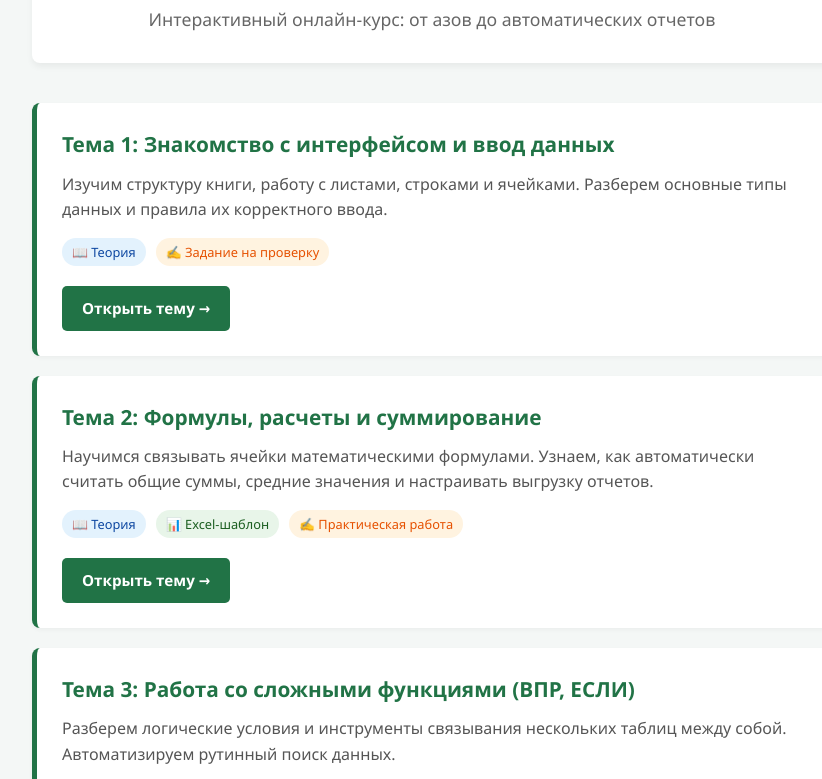
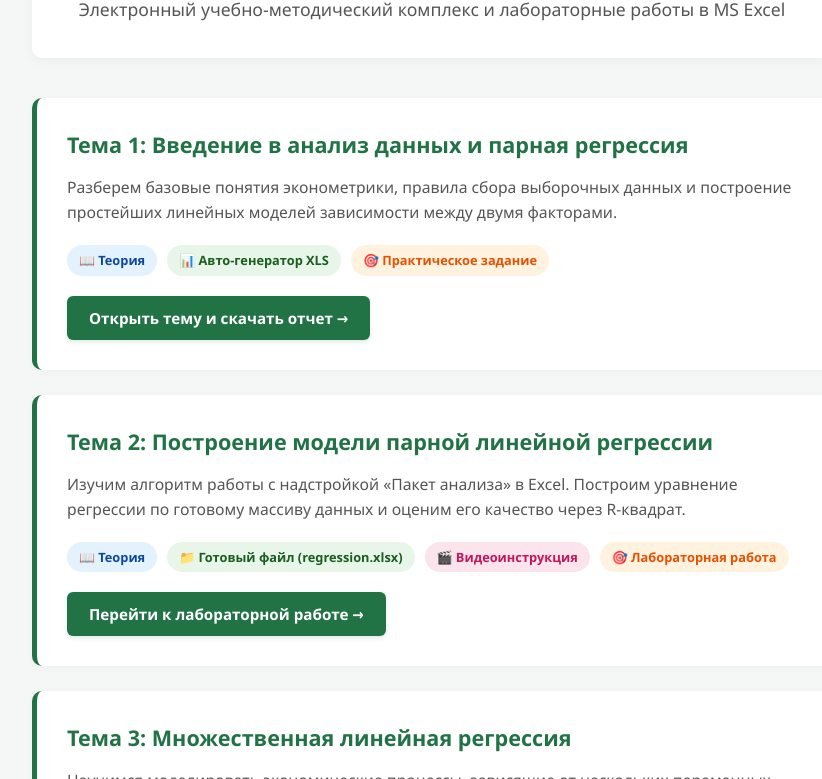
Before and after one commit to 9vallav-debug/econometrika, a plain HTML site: page index.html in a window 1280 px wide. Shown: the part 146-925 px from the top of the page, without its empty margins (208-1030 px from the left). Drawn offline with Linux system fonts and the light colour scheme.

Commit message:
Update index.html

```diff
--- a/index.html
+++ b/index.html
@@ -3,9 +3,9 @@
 <head>
     <meta charset="UTF-8">
     <meta name="viewport" content="width=device-width, initial-scale=1.0">
-    <title>Обучающий курс по Excel</title>
+    <title>Эконометрика и моделирование в Excel</title>
     <style>
-        /* Базовые современные стили для страницы */
+        /* Главные стили оформления */
         body {
             font-family: 'Segoe UI', Tahoma, Geneva, Verdana, sans-serif;
             line-height: 1.6;
@@ -17,56 +17,58 @@
         .container {
             max-width: 800px;
             margin: 40px auto;
-            padding: 20px;
+            padding: 0 20px;
         }
         header {
             text-align: center;
             margin-bottom: 40px;
             background: #ffffff;
-            padding: 30px;
-            border-radius: 8px;
-            box-shadow: 0 4px 6px rgba(0,0,0,0.05);
+            padding: 35px 20px;
+            border-radius: 10px;
+            box-shadow: 0 4px 12px rgba(0,0,0,0.04);
         }
         h1 {
-            color: #217346; /* Фирменный зеленый цвет Excel */
+            color: #217346;
             margin: 0 0 10px 0;
+            font-size: 2.2rem;
         }
         .subtitle {
-            color: #666;
+            color: #555;
             font-size: 1.1rem;
             margin: 0;
         }
 
-        /* Стили для карточек с темами */
+        /* Список карточек */
         .topic-list {
             display: flex;
             flex-direction: column;
-            gap: 20px;
+            gap: 25px;
         }
         .topic-card {
             background: #ffffff;
-            padding: 25px;
-            border-radius: 8px;
-            box-shadow: 0 2px 4px rgba(0,0,0,0.04);
+            padding: 30px;
+            border-radius: 10px;
+            box-shadow: 0 2px 8px rgba(0,0,0,0.03);
             border-left: 5px solid #217346;
             transition: transform 0.2s, box-shadow 0.2s;
         }
         .topic-card:hover {
             transform: translateY(-2px);
-            box-shadow: 0 4px 12px rgba(0,0,0,0.08);
+            box-shadow: 0 5px 15px rgba(0,0,0,0.08);
         }
         .topic-title {
-            font-size: 1.3rem;
+            font-size: 1.35rem;
             color: #217346;
-            margin: 0 0 10px 0;
+            margin: 0 0 12px 0;
             font-weight: bold;
         }
         .topic-desc {
             color: #555;
-            margin: 0 0 15px 0;
+            margin: 0 0 20px 0;
+            font-size: 0.98rem;
         }
 
-        /* Метки содержимого (Теория, Файл, Задание) */
+        /* Метки содержимого (Баджи) */
         .badges {
             display: flex;
             gap: 10px;
@@ -75,24 +77,26 @@
         }
         .badge {
             font-size: 0.8rem;
-            padding: 4px 10px;
+            padding: 5px 12px;
             border-radius: 20px;
-            font-weight: 500;
+            font-weight: 600;
         }
         .badge-theory { background: #e3f2fd; color: #0d47a1; }
         .badge-file { background: #e8f5e9; color: #1b5e20; }
         .badge-task { background: #fff3e0; color: #e65100; }
+        .badge-video { background: #fce4ec; color: #c2185b; }
 
-        /* Стильная кнопка перехода */
+        /* Ссылки-кнопки */
         .btn-link {
             display: inline-block;
             background-color: #217346;
             color: white;
             text-decoration: none;
-            padding: 10px 20px;
-            border-radius: 5px;
+            padding: 10px 22px;
+            border-radius: 6px;
             font-weight: 600;
             font-size: 0.95rem;
+            box-shadow: 0 2px 4px rgba(33, 115, 70, 0.15);
             transition: background 0.2s;
         }
         .btn-link:hover {
@@ -103,46 +107,49 @@
 <body>
 
     <div class="container">
+        <!-- Шапка курса -->
         <header>
-            <h1>Изучение Microsoft Excel</h1>
-            <p class="subtitle">Интерактивный онлайн-курс: от азов до автоматических отчетов</p>
+            <h1>Эконометрическое моделирование</h1>
+            <p class="subtitle">Электронный учебно-методический комплекс и лабораторные работы в MS Excel</p>
         </header>
 
         <main class="topic-list">
 
             <!-- ТЕМА 1 -->
             <section class="topic-card">
-                <div class="topic-title">Тема 1: Знакомство с интерфейсом и ввод данных</div>
-                <p class="topic-desc">Изучим структуру книги, работу с листами, строками и ячейками. Разберем основные типы данных и правила их корректного ввода.</p>
+                <div class="topic-title">Тема 1: Введение в анализ данных и парная регрессия</div>
+                <p class="topic-desc">Разберем базовые понятия эконометрики, правила сбора выборочных данных и построение простейших линейных моделей зависимости между двумя факторами.</p>
                 <div class="badges">
                     <span class="badge badge-theory">📖 Теория</span>
-                    <span class="badge badge-task">✍️ Задание на проверку</span>
+                    <span class="badge badge-file">📊 Авто-генератор XLS</span>
+                    <span class="badge badge-task">🎯 Практическое задание</span>
                 </div>
-                <a href="topic1.html" class="btn-link">Открыть тему →</a>
+                <a href="topic1.html" class="btn-link">Открыть тему и скачать отчет →</a>
             </section>
 
             <!-- ТЕМА 2 -->
             <section class="topic-card">
-                <div class="topic-title">Тема 2: Формулы, расчеты и суммирование</div>
-                <p class="topic-desc">Научимся связывать ячейки математическими формулами. Узнаем, как автоматически считать общие суммы, средние значения и настраивать выгрузку отчетов.</p>
+                <div class="topic-title">Тема 2: Построение модели парной линейной регрессии</div>
+                <p class="topic-desc">Изучим алгоритм работы с надстройкой «Пакет анализа» в Excel. Построим уравнение регрессии по готовому массиву данных и оценим его качество через R-квадрат.</p>
                 <div class="badges">
                     <span class="badge badge-theory">📖 Теория</span>
-                    <span class="badge badge-file">📊 Excel-шаблон</span>
-                    <span class="badge badge-task">✍️ Практическая работа</span>
+                    <span class="badge badge-file">📁 Готовый файл (regression.xlsx)</span>
+                    <span class="badge badge-video">🎬 Видеоинструкция</span>
+                    <span class="badge badge-task">🎯 Лабораторная работа</span>
                 </div>
-                <a href="topic2.html" class="btn-link">Открыть тему →</a>
+                <a href="topic2.html" class="btn-link">Перейти к лабораторной работе →</a>
             </section>
 
             <!-- ТЕМА 3 -->
             <section class="topic-card">
-                <div class="topic-title">Тема 3: Работа со сложными функциями (ВПР, ЕСЛИ)</div>
-                <p class="topic-desc">Разберем логические условия и инструменты связывания нескольких таблиц между собой. Автоматизируем рутинный поиск данных.</p>
+                <div class="topic-title">Тема 3: Множественная линейная регрессия</div>
+                <p class="topic-desc">Научимся моделировать экономические процессы, зависящие от нескольких переменных одновременно. Разберем опасность мультиколлинеарности и проведем t-тестирование.</p>
                 <div class="badges">
                     <span class="badge badge-theory">📖 Теория</span>
-                    <span class="badge badge-file">📊 Файл-заготовка</span>
-                    <span class="badge badge-task">✍️ Итоговый тест</span>
+                    <span class="badge badge-file">📁 Файл данных (multireg.xlsx)</span>
+                    <span class="badge badge-task">🎯 Продвинутый расчет</span>
                 </div>
-                <a href="topic3.html" class="btn-link">Открыть тему →</a>
+                <a href="topic3.html" class="btn-link">Открыть финальную тему →</a>
             </section>
 
         </main>
```
